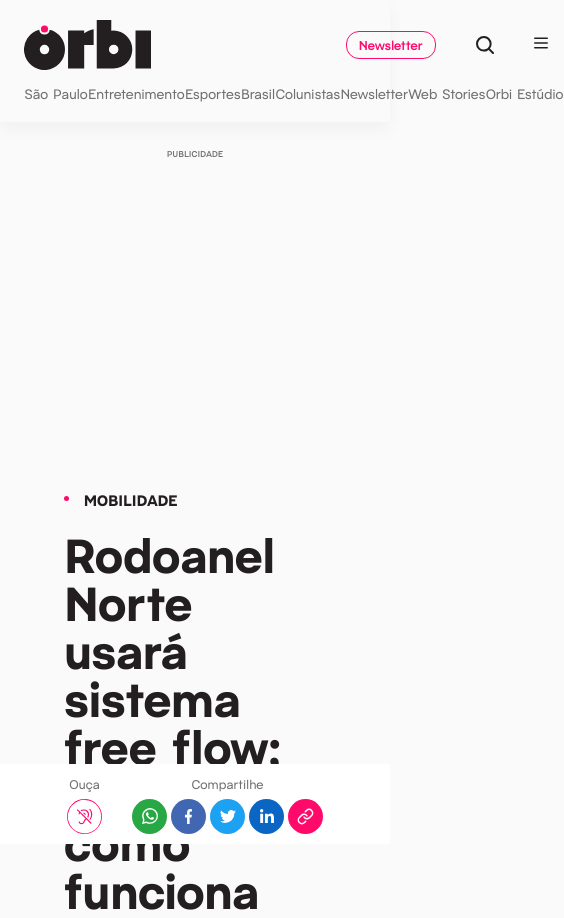
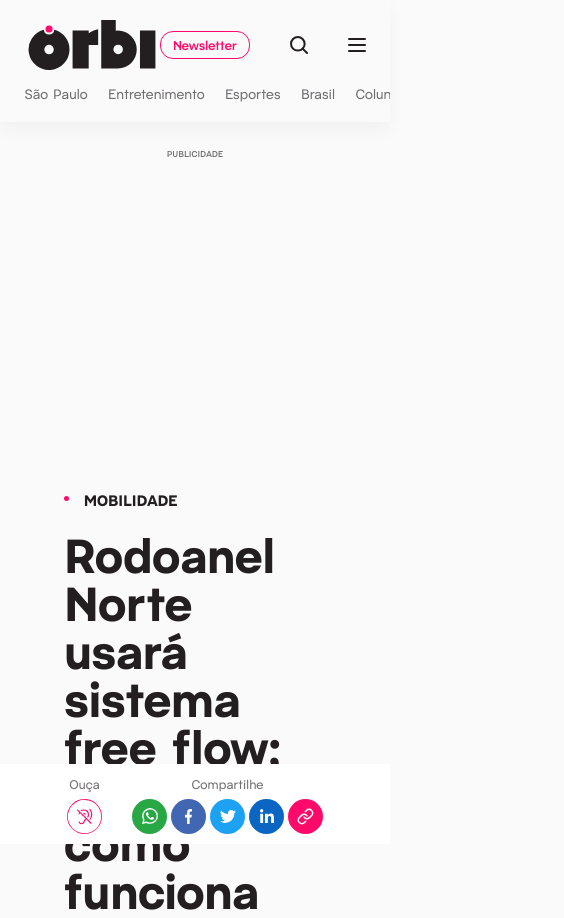
Before and after one commit to Viniciusgomesf99/Orbi-band, a plain HTML site: page index.html in a window 390 px wide. Shown: the top 918 px of the page, 564 px wide, since content can reach past the window. Drawn offline with Linux system fonts and the light colour scheme.

Commit message:
Last Refresh until review"

```diff
--- a/index.html
+++ b/index.html
@@ -35,7 +35,7 @@
               <img src="./assets/mobile/search.svg" alt="Botão de pesquisa">
             </a>
 
-            <button id="sandwich-header">
+            <button>
               <span
                 ><img src="./assets/Header/menu.svg" alt="Menu lateral"
               ></span>
@@ -75,7 +75,7 @@
     <header class="ob-header">
       <div class="ob-header-items">
         <div class="ob-header-items-options">
-          <button id="sandwich-header">
+          <button>
             <span
               ><img src="./assets/Header/menu.svg" alt="Menu lateral"
             ></span>
@@ -99,7 +99,7 @@
             </a>
           </div>
 
-          <img id="logo-header"
+          <img
             src="./assets/Header/logo.svg"
             alt="Logo portal de notícias Orbi"
           >
--- a/style.css
+++ b/style.css
@@ -425,7 +425,7 @@ div {
     z-index: 19;
 }
 
-.ob-article-container>.ob-aside>.ob-aside-alt {
+.ob-article-container>.ob-aside>.ob-aside-alt>button>img {
     height: 40px;
     width: 40px;
 }
@@ -1068,6 +1068,13 @@ div {
     }
 }
 
+@media (max-width: 1024px) {
+    .article-related>.related>.related-box {
+        grid-column: span 4;
+        grid-row: span 2;
+    }
+}
+
 @media (max-width: 920px) {
     .ob-header-items>.ob-header-items-options>img {
         margin-right: 180px;
@@ -1108,6 +1115,7 @@ div {
     .ob-footer>.ob-footer-items>.ob-nav>ul {
         display: flex;
         flex-direction: column;
+        overflow: hidden;
     }
 }
 
@@ -1155,7 +1163,7 @@ div {
         margin: 0;
         padding: 0;
         border: none;
-        margin-right: 50vw;
+        left: 0;
     }
 
     #newsletter-header {
@@ -1174,21 +1182,29 @@ div {
         max-width: 20px;
     }
 
-    #sandwich-header>span>img {
-        height: 18px;
-        width: 14px;
-    }
-
     .ob-header-items-tablet {
         width: 100%;
     }
 
     .ob-header-items-options-tablet {
+        width: 100%;
         display: flex;
+        flex-direction: row;
         justify-content: space-between;
-        align-items: center;
         margin-bottom: 15px;
         padding-right: 24px;
     }
 
+    .ob-header-items-tablet>.ob-nav>ul {
+        min-width: 100%;
+        overflow-y: scroll;
+        gap: 20px;
+    }
+
 }
+
+@media (max-width: 590px) {
+    .ob-header-items-tablet>.ob-nav {
+        padding-right: 0;
+    }
+}
```
